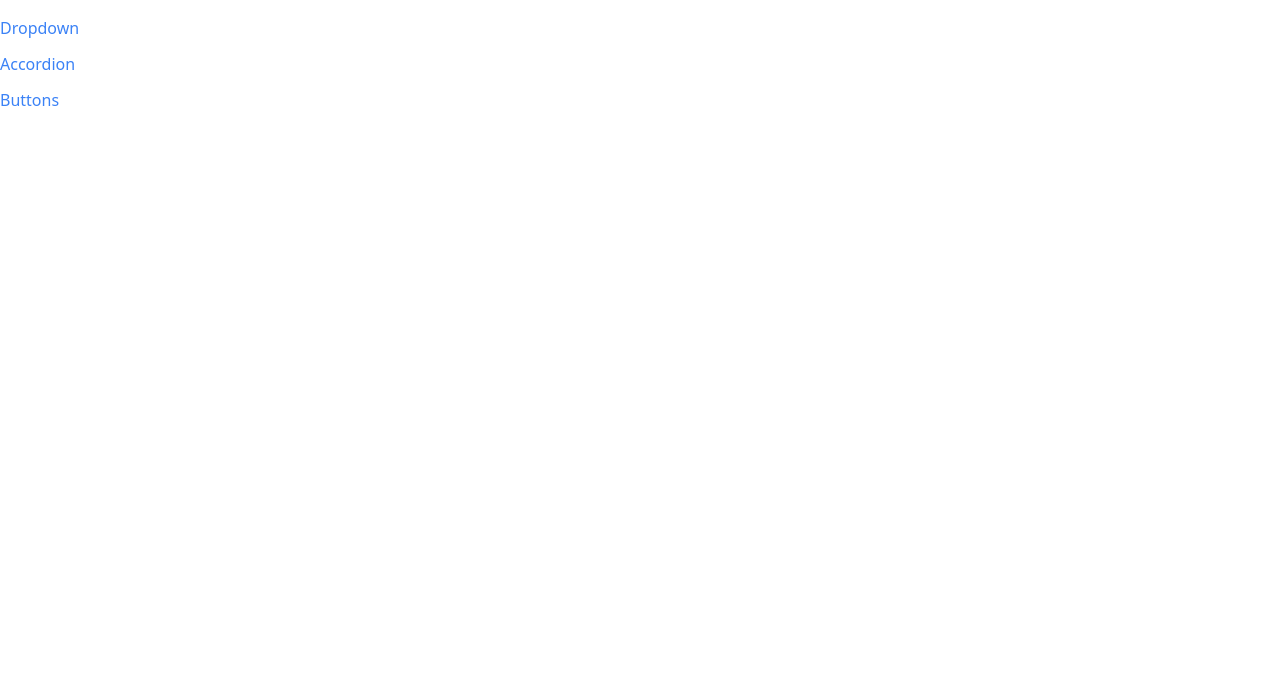
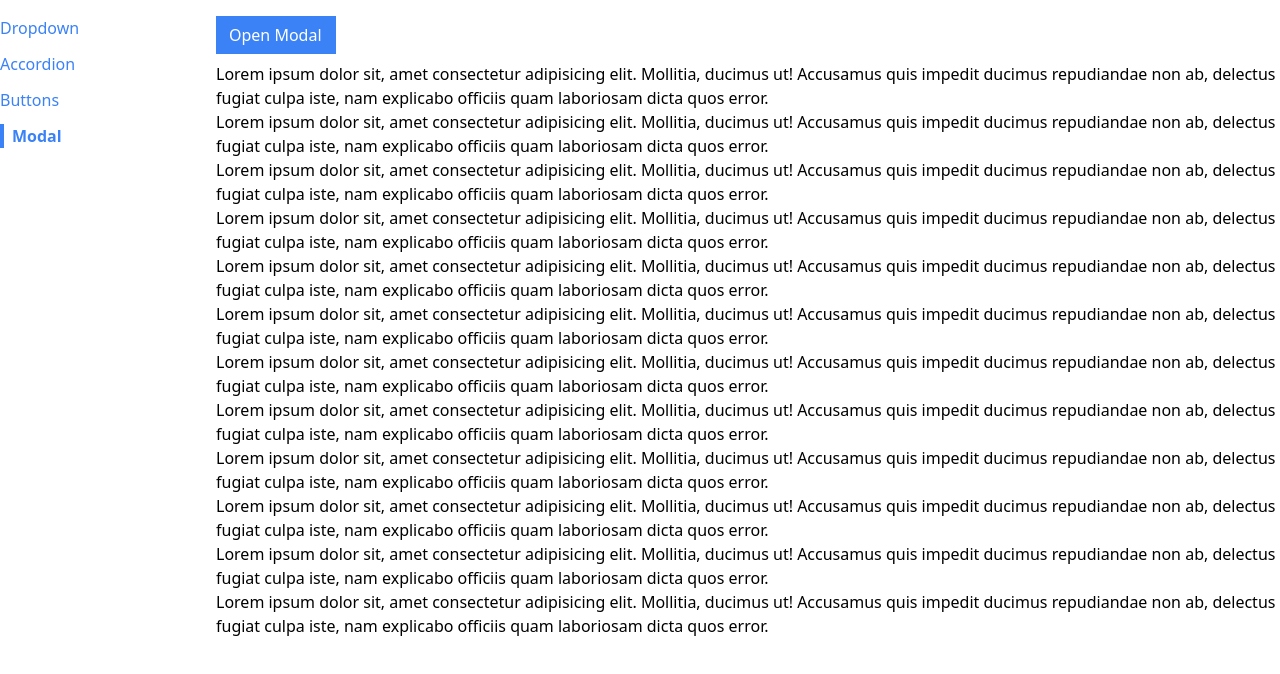
Before and after one commit to menelik7/components, a React (Create React App) app: page /modal in a window 1280 px wide. Shown: the top 674 px of the page. Built offline with nearby package versions, Linux system fonts and the light colour scheme.

Commit message:
Added a Modal with reactDOM portal and dummy text

```diff
--- a/public/index.html
+++ b/public/index.html
@@ -39,5 +39,6 @@
       To begin the development, run `npm start` or `yarn start`.
       To create a production bundle, use `npm run build` or `yarn build`.
     -->
+		<div class="modal-container"></div>
 	</body>
 </html>
--- a/src/App.js
+++ b/src/App.js
@@ -3,6 +3,7 @@ import Route from "./components/Route";
 import AccordionPage from "./pages/AccordionPage";
 import DropdownPage from "./pages/DropdownPage";
 import ButtonPage from "./pages/ButtonPage";
+import ModalPage from "./pages/ModalPage";
 
 function App() {
 	return (
@@ -18,6 +19,9 @@ function App() {
 				<Route path="/buttons">
 					<ButtonPage />
 				</Route>
+				<Route path="/modal">
+					<ModalPage />
+				</Route>
 			</div>
 		</div>
 	);
--- /dev/null
+++ b/src/components/Modal.js
@@ -0,0 +1,28 @@
+import { useEffect } from "react";
+import ReactDOM from "react-dom";
+
+export default function Modal({ onClose, children, actionBar }) {
+	useEffect(() => {
+		document.body.classList.add("overflow-hidden");
+
+		return () => {
+			document.body.classList.remove("overflow-hidden");
+		};
+	}, []);
+
+	return ReactDOM.createPortal(
+		<div>
+			<div
+				className="fixed inset-0 bg-gray-300 opacity-80"
+				onClick={onClose}
+			></div>
+			<div className="fixed inset-40 p-10 bg-white">
+				<div className="flex flex-col justify-between h-full">
+					{children}
+					<div className="flex justify-end">{actionBar}</div>
+				</div>
+			</div>
+		</div>,
+		document.querySelector(".modal-container")
+	);
+}
--- a/src/components/Sidebar.js
+++ b/src/components/Sidebar.js
@@ -13,6 +13,10 @@ export default function Sidebar() {
 		{
 			label: "Buttons",
 			path: "/buttons",
+		},
+		{
+			label: "Modal",
+			path: "/modal",
 		},
 	];
 
--- a/src/components/dropdown.js
+++ b/src/components/dropdown.js
@@ -61,7 +61,7 @@ export default function Dropdown({ options, value, onChange }) {
 			</Panel>
 
 			{isOpen && (
-				<Panel className="absolute top-full options expanded-dropdown p-0">
+				<Panel className="absolute top-full options expanded-dropdown !p-0">
 					{renderedOptions}
 				</Panel>
 			)}
--- a/src/index.css
+++ b/src/index.css
@@ -1,6 +1,11 @@
 @tailwind base;
 @tailwind components;
 @tailwind utilities;
+
+button {
+	min-width: 120px;
+	margin-bottom: 8px;
+}
 
 button > svg {
 	margin-right: 5px;
--- a/src/pages/ButtonPage.js
+++ b/src/pages/ButtonPage.js
@@ -5,31 +5,31 @@ function ButtonPage() {
 	return (
 		<div>
 			<div>
-				<Button secondary outline rounded className="mb-5">
+				<Button secondary outline rounded className="mb-2">
 					<GoBell />
-					Click me!!
+					Click me
 				</Button>
 			</div>
 			<div>
 				<Button danger outline>
 					<GoCloudDownload />
-					Buy Now!
+					Download
 				</Button>
 			</div>
 			<div>
 				<Button warning>
 					<GoDatabase />
-					See Deal!
+					Database
 				</Button>
 			</div>
 			<div>
 				<Button secondary outline>
-					Hide Ads!
+					Hide Ads
 				</Button>
 			</div>
 			<div>
 				<Button primary rounded>
-					Something!
+					Something
 				</Button>
 			</div>
 		</div>
--- /dev/null
+++ b/src/pages/ModalPage.js
@@ -0,0 +1,117 @@
+import { useState } from "react";
+import Modal from "../components/Modal";
+import Button from "../components/Button";
+
+export default function ModalPage() {
+	const [showModal, setShowModal] = useState(false);
+
+	const handleClose = () => {
+		setShowModal(false);
+	};
+
+	const handleClick = () => {
+		setShowModal(true);
+	};
+
+	const actionBar = (
+		<div>
+			<Button primary onClick={handleClose}>
+				I accept
+			</Button>
+		</div>
+	);
+
+	const modal = (
+		<Modal onClose={handleClose} actionBar={actionBar}>
+			<p>Here is an important agreement for you to accept</p>
+		</Modal>
+	);
+	return (
+		<div>
+			<Button primary onClick={handleClick}>
+				Open Modal
+			</Button>
+			{showModal && modal}
+
+			<p>
+				Lorem ipsum dolor sit, amet consectetur adipisicing elit. Mollitia,
+				ducimus ut! Accusamus quis impedit ducimus repudiandae non ab, delectus
+				fugiat culpa iste, nam explicabo officiis quam laboriosam dicta quos
+				error.
+			</p>
+
+			<p>
+				Lorem ipsum dolor sit, amet consectetur adipisicing elit. Mollitia,
+				ducimus ut! Accusamus quis impedit ducimus repudiandae non ab, delectus
+				fugiat culpa iste, nam explicabo officiis quam laboriosam dicta quos
+				error.
+			</p>
+
+			<p>
+				Lorem ipsum dolor sit, amet consectetur adipisicing elit. Mollitia,
+				ducimus ut! Accusamus quis impedit ducimus repudiandae non ab, delectus
+				fugiat culpa iste, nam explicabo officiis quam laboriosam dicta quos
+				error.
+			</p>
+
+			<p>
+				Lorem ipsum dolor sit, amet consectetur adipisicing elit. Mollitia,
+				ducimus ut! Accusamus quis impedit ducimus repudiandae non ab, delectus
+				fugiat culpa iste, nam explicabo officiis quam laboriosam dicta quos
+				error.
+			</p>
+
+			<p>
+				Lorem ipsum dolor sit, amet consectetur adipisicing elit. Mollitia,
+				ducimus ut! Accusamus quis impedit ducimus repudiandae non ab, delectus
+				fugiat culpa iste, nam explicabo officiis quam laboriosam dicta quos
+				error.
+			</p>
+
+			<p>
+				Lorem ipsum dolor sit, amet consectetur adipisicing elit. Mollitia,
+				ducimus ut! Accusamus quis impedit ducimus repudiandae non ab, delectus
+				fugiat culpa iste, nam explicabo officiis quam laboriosam dicta quos
+				error.
+			</p>
+
+			<p>
+				Lorem ipsum dolor sit, amet consectetur adipisicing elit. Mollitia,
+				ducimus ut! Accusamus quis impedit ducimus repudiandae non ab, delectus
+				fugiat culpa iste, nam explicabo officiis quam laboriosam dicta quos
+				error.
+			</p>
+
+			<p>
+				Lorem ipsum dolor sit, amet consectetur adipisicing elit. Mollitia,
+				ducimus ut! Accusamus quis impedit ducimus repudiandae non ab, delectus
+				fugiat culpa iste, nam explicabo officiis quam laboriosam dicta quos
+				error.
+			</p>
+			<p>
+				Lorem ipsum dolor sit, amet consectetur adipisicing elit. Mollitia,
+				ducimus ut! Accusamus quis impedit ducimus repudiandae non ab, delectus
+				fugiat culpa iste, nam explicabo officiis quam laboriosam dicta quos
+				error.
+			</p>
+			<p>
+				Lorem ipsum dolor sit, amet consectetur adipisicing elit. Mollitia,
+				ducimus ut! Accusamus quis impedit ducimus repudiandae non ab, delectus
+				fugiat culpa iste, nam explicabo officiis quam laboriosam dicta quos
+				error.
+			</p>
+			<p>
+				Lorem ipsum dolor sit, amet consectetur adipisicing elit. Mollitia,
+				ducimus ut! Accusamus quis impedit ducimus repudiandae non ab, delectus
+				fugiat culpa iste, nam explicabo officiis quam laboriosam dicta quos
+				error.
+			</p>
+			<p>
+				Lorem ipsum dolor sit, amet consectetur adipisicing elit. Mollitia,
+				ducimus ut! Accusamus quis impedit ducimus repudiandae non ab, delectus
+				fugiat culpa iste, nam explicabo officiis quam laboriosam dicta quos
+				error.
+			</p>
+		</div>
+	);
+}
```
Lines whose indentation alone changed are shown as unchanged.
